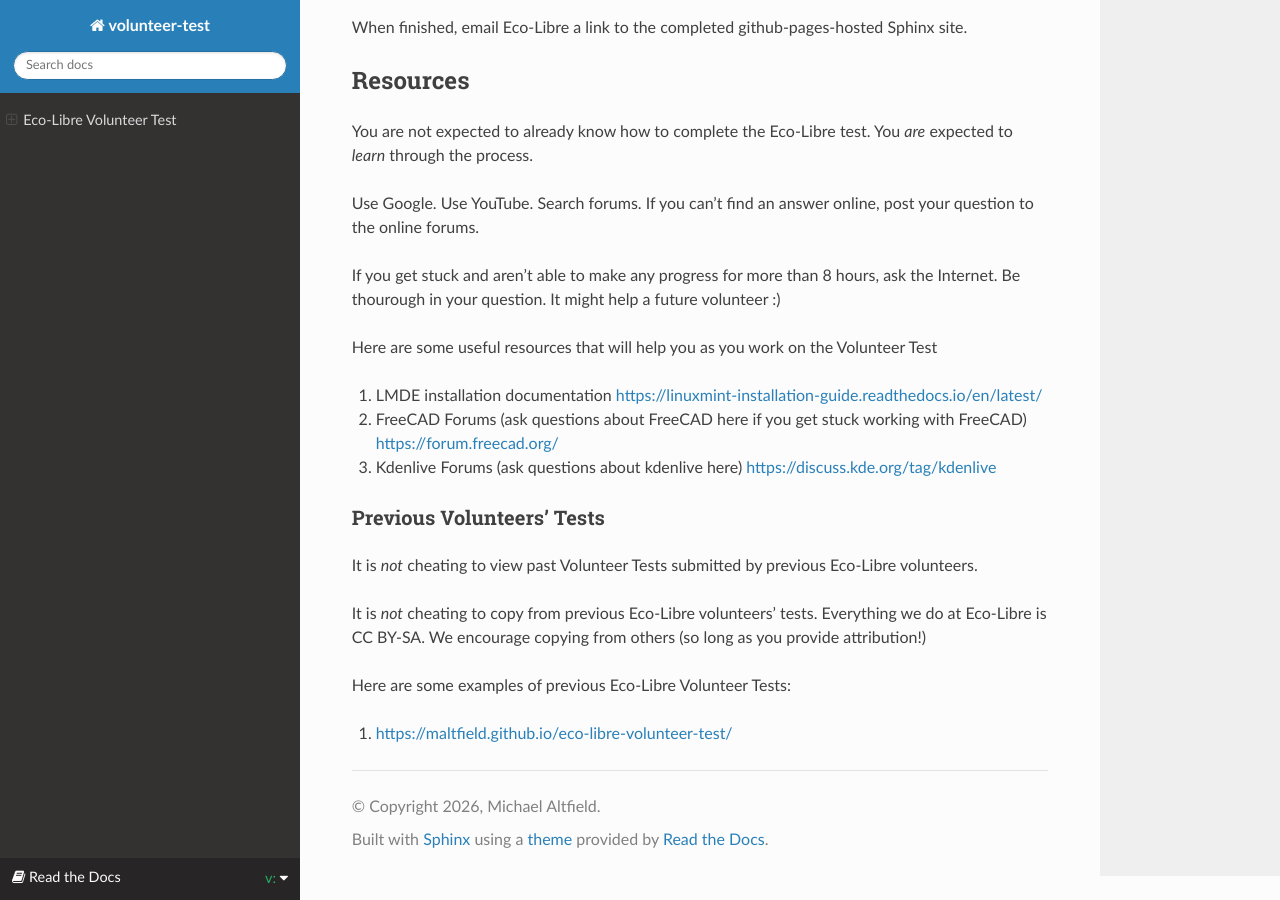
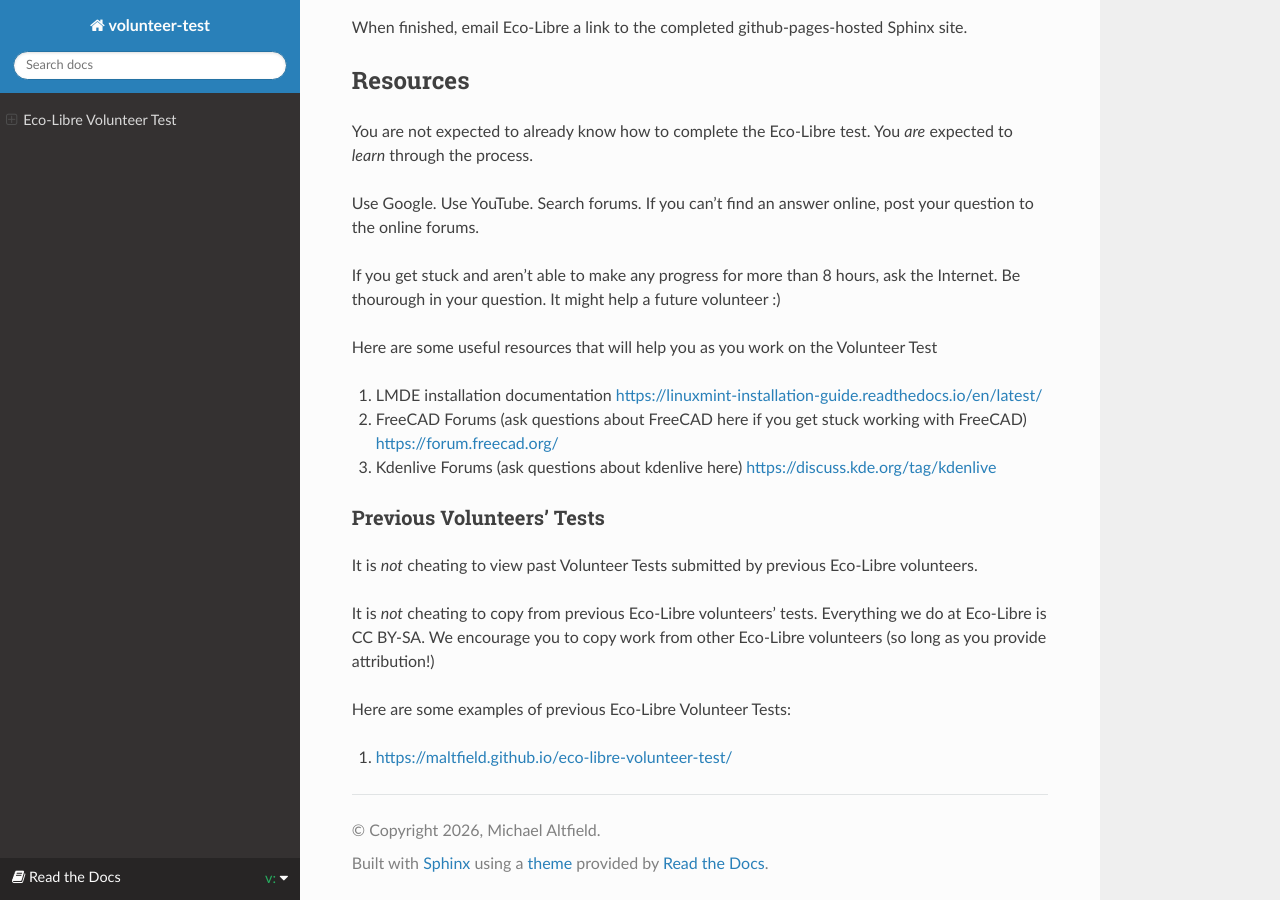
Before and after one commit to Eco-Libre/volunteer-test, a Sphinx documentation site: the page built from docs/index.rst, in a window 1280 px wide and 900 px high, scrolled down 2073 px. Built offline with Sphinx 7.4.7 and the Read the Docs theme 3.1.0, drawn with Linux system fonts in a browser that asks for light colours; the version number could not be read and is left out.

Commit message:
copyleft from copyleft is copyleft

```diff
--- a/docs/index.rst
+++ b/docs/index.rst
@@ -104,7 +104,7 @@
 
 It is *not* cheating to view past Volunteer Tests submitted by previous Eco-Libre volunteers.
 
-It is *not* cheating to copy from previous Eco-Libre volunteers' tests. Everything we do at Eco-Libre is CC BY-SA. We encourage copying from others (so long as you provide attribution!)
+It is *not* cheating to copy from previous Eco-Libre volunteers' tests. Everything we do at Eco-Libre is CC BY-SA. We encourage you to copy work from other Eco-Libre volunteers (so long as you provide attribution!)
 
 Here are some examples of previous Eco-Libre Volunteer Tests:
 
```
